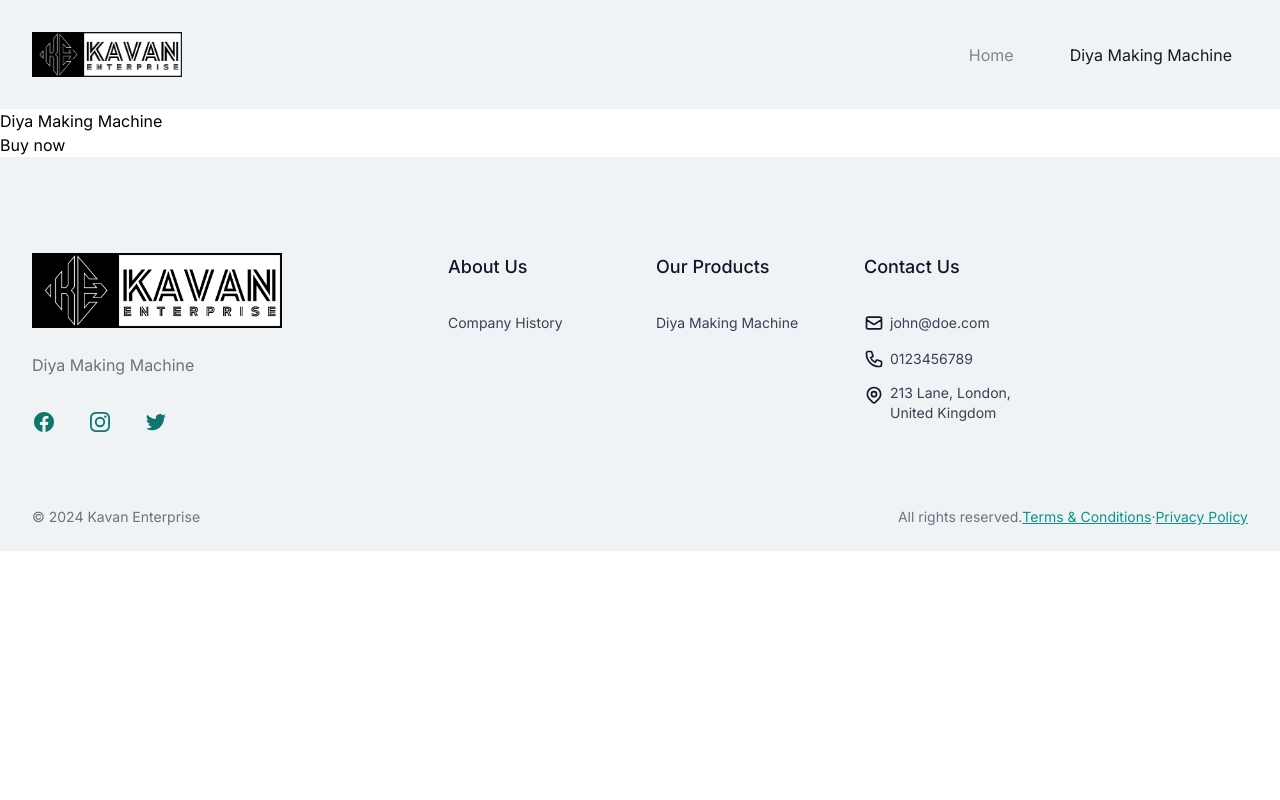
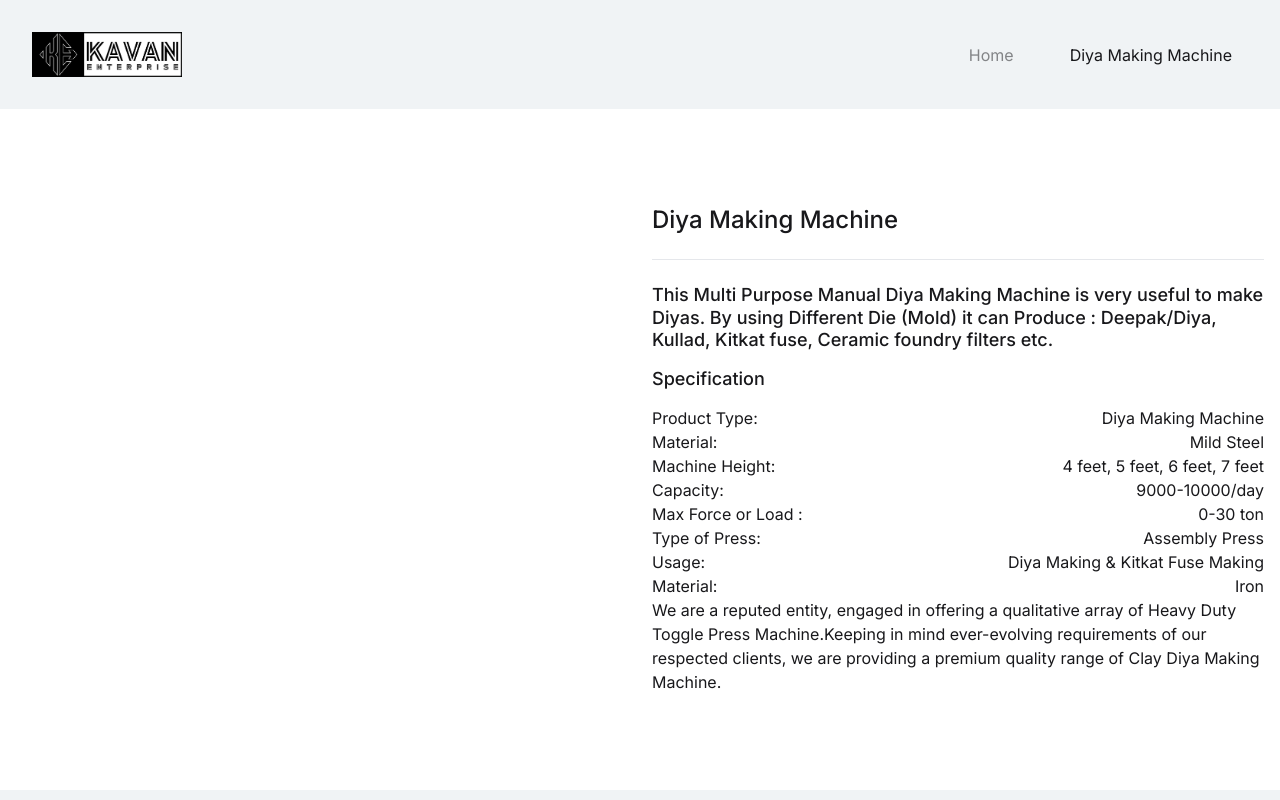
Before and after one commit to rjsolucky8989/kavan-enterprise, a Next.js app: page /product/diya-making-machine in a window 1280 px wide. Shown: the top 800 px of the page. Built offline with nearby package versions, Linux system fonts and the light colour scheme.

Commit message:
fix changes

```diff
--- a/package.json
+++ b/package.json
@@ -11,6 +11,7 @@
   "dependencies": {
     "@emotion/react": "^11.11.4",
     "@emotion/styled": "^11.11.5",
+    "@fortawesome/fontawesome-svg-core": "^6.5.2",
     "@fortawesome/free-regular-svg-icons": "^6.5.2",
     "@fortawesome/free-solid-svg-icons": "^6.5.2",
     "@fortawesome/react-fontawesome": "^0.2.0",
@@ -18,7 +19,8 @@
     "@mui/material": "^5.15.15",
     "next": "14.2.3",
     "react": "^18",
-    "react-dom": "^18"
+    "react-dom": "^18",
+    "react-image-magnify": "^2.7.4"
   },
   "devDependencies": {
     "@types/node": "^20",
--- /dev/null
+++ b/src/app/components/product/DiyaMakingMachine.tsx
@@ -0,0 +1,75 @@
+export const DiyaMakingMachine = () => {
+  return (
+    <section className="py-14 md:py-24 bg-white dark:bg-[#0b1727] text-zinc-900 dark:text-white relative overflow-hidden z-10">
+      <div className="container px-4 mx-auto">
+        <div className="grid grid-cols-12 gap-6">
+          <div className="col-span-12 lg:col-span-12 relative">
+            <div className="grid grid-cols-12 gap-6">
+              <div className="col-span-12 lg:col-span-6"></div>
+              <div className="col-span-12 lg:col-span-6">
+                <div>
+                  <h1 className="text-2xl leading-tight font-medium mb-4">
+                    Diya Making Machine
+                  </h1>
+                </div>
+                <hr className="dark:border-slate-700 my-6" />
+                <div>
+                  <h2 className="text-lg leading-tight font-medium mb-4">
+                    This Multi Purpose Manual Diya Making Machine is very useful
+                    to make Diyas. By using Different Die (Mold) it can Produce
+                    : Deepak/Diya, Kullad, Kitkat fuse, Ceramic foundry filters
+                    etc.
+                  </h2>
+                </div>
+                <div className="text-lg leading-tight font-medium mb-4">
+                  <h1>Specification</h1>
+                </div>
+                <div className="flex justify-between">
+                  <p>Product Type: </p>
+                  <p>Diya Making Machine </p>
+                </div>
+                <div className="flex justify-between">
+                  <p>Material: </p>
+                  <p>Mild Steel </p>
+                </div>
+                <div className="flex justify-between">
+                  <p>Machine Height: </p>
+                  <p>4 feet, 5 feet, 6 feet, 7 feet</p>
+                </div>
+                <div className="flex justify-between">
+                  <p>Capacity: </p>
+                  <p>9000-10000/day</p>
+                </div>
+                <div className="flex justify-between">
+                  <p>Max Force or Load : </p>
+                  <p>0-30 ton</p>
+                </div>
+                <div className="flex justify-between">
+                  <p>Type of Press: </p>
+                  <p>Assembly Press</p>
+                </div>
+                <div className="flex justify-between">
+                  <p>Usage: </p>
+                  <p>Diya Making & Kitkat Fuse Making</p>
+                </div>
+                <div className="flex justify-between">
+                  <p>Material: </p>
+                  <p>Iron</p>
+                </div>
+                <div>
+                  <p>
+                    We are a reputed entity, engaged in offering a qualitative
+                    array of Heavy Duty Toggle Press Machine.Keeping in mind
+                    ever-evolving requirements of our respected clients, we are
+                    providing a premium quality range of Clay Diya Making
+                    Machine.
+                  </p>
+                </div>
+              </div>
+            </div>
+          </div>
+        </div>
+      </div>
+    </section>
+  );
+};
--- a/src/app/product/diya-making-machine/page.tsx
+++ b/src/app/product/diya-making-machine/page.tsx
@@ -1,5 +1,6 @@
 import { Footer } from "@/app/components/common/Footer";
 import { Header } from "@/app/components/common/Header";
+import { DiyaMakingMachine } from "@/app/components/product/DiyaMakingMachine";
 import { Metadata } from "next";
 export const metadata: Metadata = {
   title: "Diya Making Machine | Kavan Enterprise",
@@ -13,15 +14,14 @@ export const metadata: Metadata = {
   ],
 };
 
-const DiyaMakingMachine = () => {
+const DiyaMakingMachinePage = () => {
   return (
     <>
       <Header></Header>
-      <h1>Diya Making Machine</h1>
-      <h1>Buy now</h1>
+      <DiyaMakingMachine />
       <Footer />
     </>
   );
 };
 
-export default DiyaMakingMachine;
+export default DiyaMakingMachinePage;
```
Also changed, not shown: 1 other file (tests, documents, lock files or other folders).
